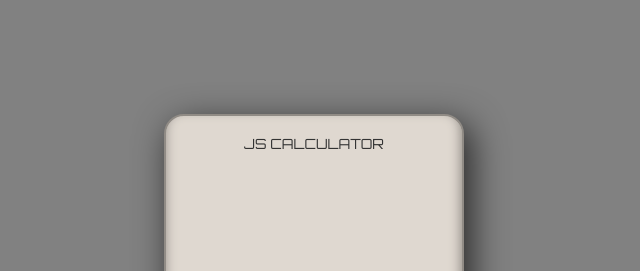
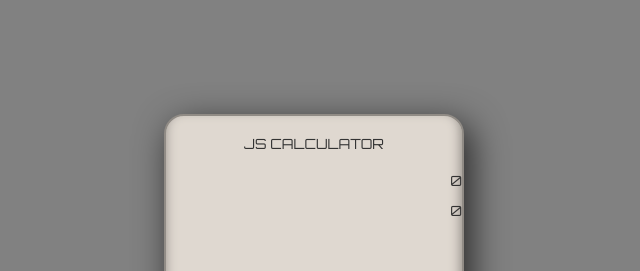
Before and after one commit to mdaz78/JS-calculator, a plain HTML site: page index.html in a window 1280 px wide. Shown: the top 271 px of the page, 326-966 px from the left. Drawn offline with nearby package versions, Linux system fonts and the light colour scheme.

Commit message:
Add screen area for result and history

```diff
--- a/index.html
+++ b/index.html
@@ -30,6 +30,16 @@
         <h5>JS CALCULATOR</h5>
       </div>
 
+      <!-- Screen Area -->
+      <div id="screen" class="text-right">
+        <!-- Result Area -->
+        <div id="resultArea" class="text-right">
+          <p id="result">0</p>
+        </div>
+        <div id="history">
+          <p>0</p>
+        </div>
+      </div>
     </div>
   </div>
 </body>
```
